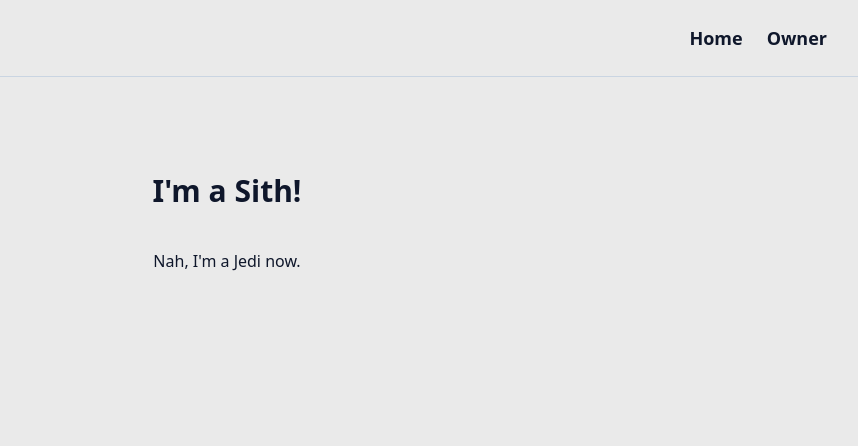
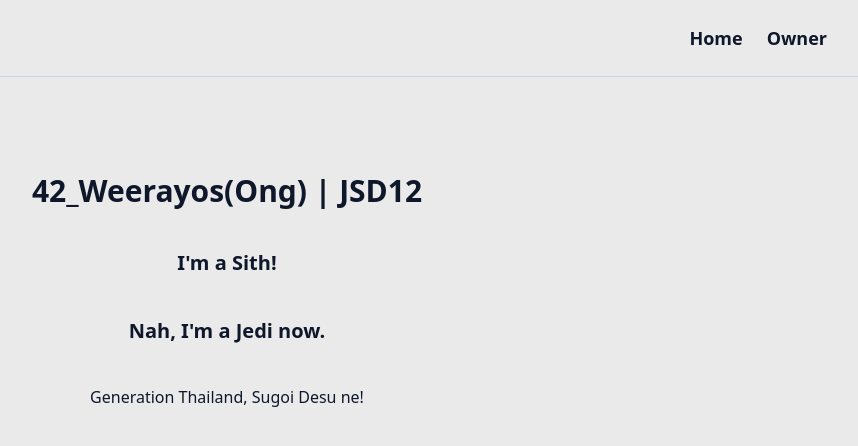
Before and after one commit to weerayosong/assessment-react, a React (Vite) app: page /owner in a window 1280 px wide. Shown: the top 446 px of the page, without its empty margins (413-1271 px from the left). Built offline with nearby package versions, Linux system fonts and the light colour scheme.

Commit message:
style: tweak something a little bit

```diff
--- a/src/pages/Admin.jsx
+++ b/src/pages/Admin.jsx
@@ -105,11 +105,11 @@ export default function Admin() {
                                             {member.position}
                                         </td>
                                         <td className="p-4 text-center text-xs">
-                                            <button className="mx-2 font-bold text-slate-500 hover:text-slate-300 transition-colors cursor-pointer">
+                                            <button className="mx-1 font-bold text-slate-500 hover:text-slate-300 transition-colors cursor-pointer">
                                                 Edit
                                             </button>{' '}
                                             /
-                                            <button className="mx-2 font-bold text-red-500 hover:text-red-300 transition-colors cursor-pointer">
+                                            <button className="mx-1 font-bold text-red-500 hover:text-red-300 transition-colors cursor-pointer">
                                                 Delete
                                             </button>
                                         </td>
--- a/src/pages/Owner.jsx
+++ b/src/pages/Owner.jsx
@@ -1,8 +1,12 @@
 export default function Owner() {
     return (
         <div className="flex flex-col items-center w-full max-w-3xl px-6">
-            <h1 className="text-3xl font-bold mb-10">I'm a Sith! </h1>
-            <p>Nah, I'm a Jedi now.</p>
+            <h1 className="text-3xl font-bold mb-10">
+                42_Weerayos(Ong) | JSD12
+            </h1>
+            <h2 className="text-xl font-bold mb-10">I'm a Sith!</h2>
+            <h2 className="text-xl font-bold mb-10">Nah, I'm a Jedi now.</h2>
+            <p>Generation Thailand, Sugoi Desu ne!</p>
         </div>
     )
 }
```
